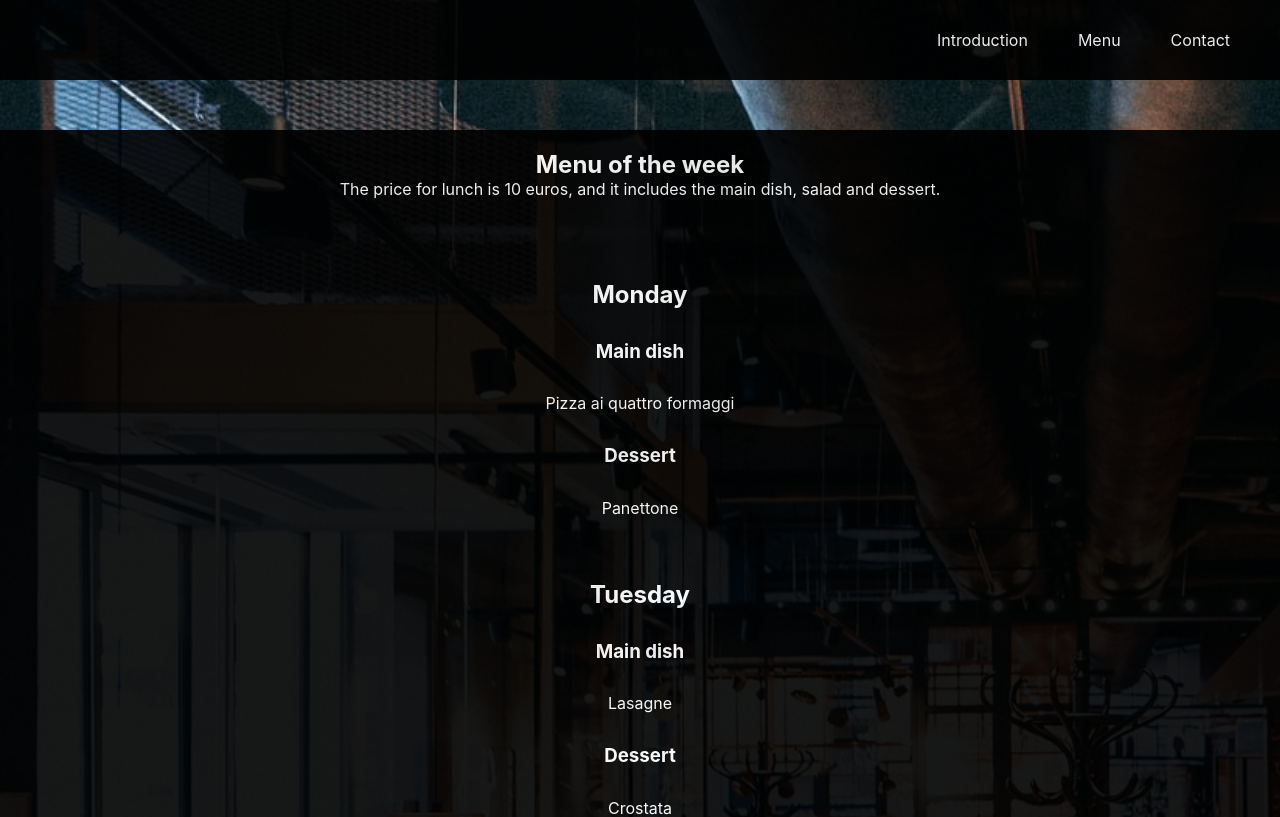
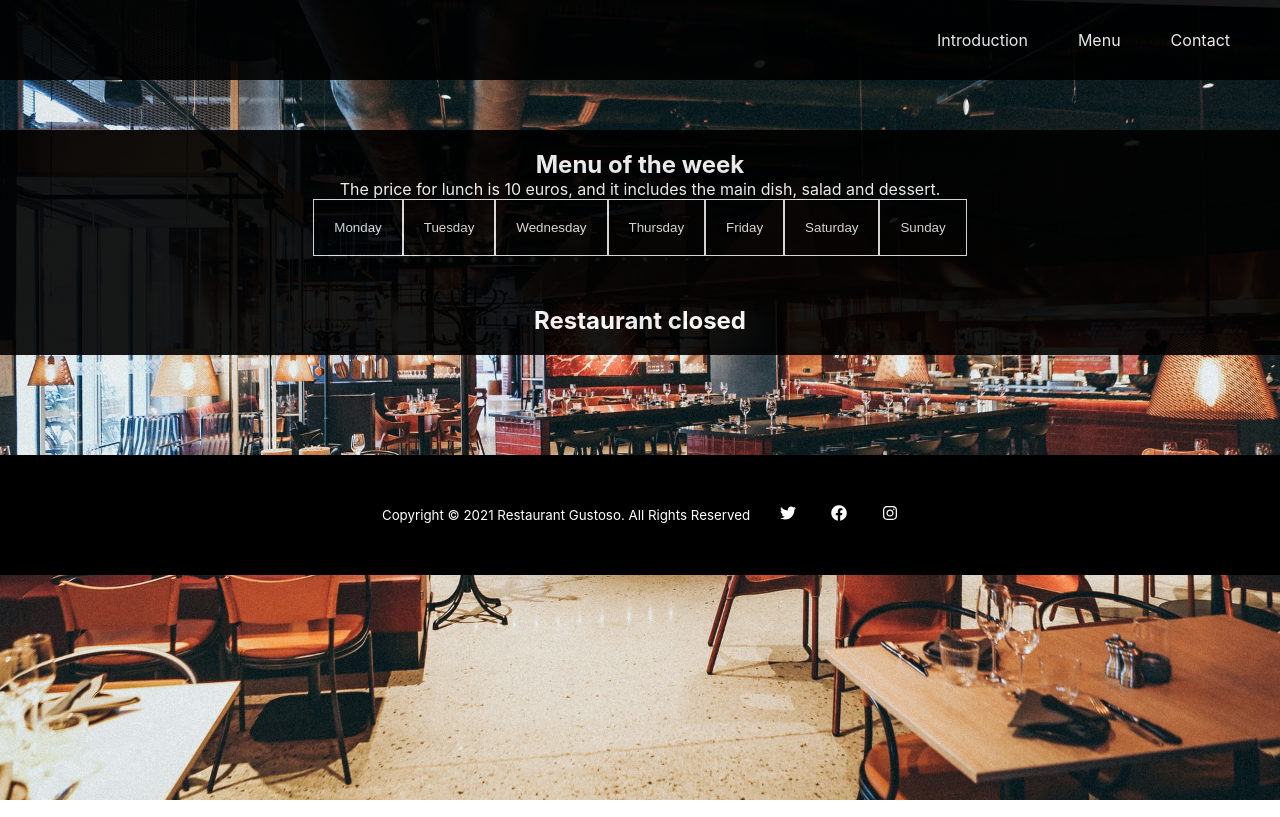
Before and after one commit to markusmatilainen/restaurant-site, a React (Create React App) app: page /menu in a window 1280 px wide. Shown: the top 817 px of the page. Built offline with nearby package versions, Linux system fonts and the light colour scheme.

Commit message:
Added day-specific menu selector

```diff
--- a/src/App.css
+++ b/src/App.css
@@ -1,3 +1,25 @@
+@-webkit-keyframes buttonsAnimation {
+  from {
+    color: white;
+    background-color: black;
+  }
+  to {
+    color: black;
+    background-color: white;
+  }
+}
+
+@keyframes buttonsAnimation {
+  from {
+    color: white;
+    background-color: black;
+  }
+  to {
+    color: black;
+    background-color: white;
+  }
+}
+
 * {
   margin: 0;
   padding: 0;
@@ -116,6 +138,29 @@ header .app-link:hover {
   padding: 20px;
 }
 
+.menu button {
+  color: white;
+  background-color: black;
+  opacity: 0.9;
+  border: 1px solid white;
+  padding: 20px;
+}
+
+.menu button:hover {
+  cursor: pointer;
+  color: black;
+  background-color: white;
+  -webkit-animation-name: buttonsAnimation;
+          animation-name: buttonsAnimation;
+  -webkit-animation-duration: 0.5s;
+          animation-duration: 0.5s;
+}
+
+.menu button:focus {
+  color: black;
+  background-color: white;
+}
+
 .menu .menu-items {
   display: -webkit-box;
   display: -ms-flexbox;
@@ -208,28 +253,6 @@ header .app-link:hover {
   width: 100%;
 }
 
-@-webkit-keyframes formbuttons {
-  from {
-    color: white;
-    background-color: black;
-  }
-  to {
-    color: black;
-    background-color: white;
-  }
-}
-
-@keyframes formbuttons {
-  from {
-    color: white;
-    background-color: black;
-  }
-  to {
-    color: black;
-    background-color: white;
-  }
-}
-
 .contactform {
   display: -webkit-box;
   display: -ms-flexbox;
@@ -290,8 +313,8 @@ header .app-link:hover {
   cursor: pointer;
   color: black;
   background-color: white;
-  -webkit-animation-name: formbuttons;
-          animation-name: formbuttons;
+  -webkit-animation-name: buttonsAnimation;
+          animation-name: buttonsAnimation;
   -webkit-animation-duration: 0.5s;
           animation-duration: 0.5s;
 }
--- a/src/App.scss
+++ b/src/App.scss
@@ -14,6 +14,17 @@ $secondaryColor: black;
   color: $mainColor;
   background-color: $secondaryColor;
   opacity: 0.9;
+}
+
+@keyframes buttonsAnimation {
+  from {
+    color: $mainColor;
+    background-color: $secondaryColor;
+  }
+  to {
+    color: $secondaryColor;
+    background-color: $mainColor;
+  }
 }
 
 * {
@@ -67,6 +78,22 @@ header {
   @include cardStyles();
   text-align: center;
   padding: 20px;
+  button {
+    @include cardStyles();
+    border: 1px solid $mainColor;
+    padding: 20px;
+    &:hover {
+      cursor: pointer;
+      color: $secondaryColor;
+      background-color: $mainColor;
+      animation-name: buttonsAnimation;
+      animation-duration: 0.5s;
+    }
+    &:focus {
+      color: $secondaryColor;
+      background-color: $mainColor;
+    }
+  }
   .menu-items {
     @include flex(column, space-between, center);
     margin-top: 50px;
@@ -105,17 +132,6 @@ header {
   width: 100%;
 }
 
-@keyframes formbuttons {
-  from {
-    color: $mainColor;
-    background-color: $secondaryColor;
-  }
-  to {
-    color: $secondaryColor;
-    background-color: $mainColor;
-  }
-}
-
 .contactform {
   @include flex(column, space-evenly, center);
   width: 50%;
@@ -145,7 +161,7 @@ header {
       cursor: pointer;
       color: $secondaryColor;
       background-color: $mainColor;
-      animation-name: formbuttons;
+      animation-name: buttonsAnimation;
       animation-duration: 0.5s;
     }
   }
--- a/src/components/Menu.js
+++ b/src/components/Menu.js
@@ -1,20 +1,57 @@
-import React from "react";
+import React, {useState} from "react";
 import '../App.css';
 import MenuItem from './MenuItem';
 
 function Menu() {
+
+  /**
+   * The getDay() method returns the day of the week (from 0 to 6) for the specified date.
+   * Note: Sunday is 0, Monday is 1, and so on.
+   */
+
+  var currentDay = new Date().getDay();
+  const [day, setDay] = useState(currentDay);
+
+  const changeDay = (dayNumber) => {
+    setDay(dayNumber)
+  };
+
+  const renderMenu = (dayNumber) => {
+    switch (dayNumber) {
+      case 1:
+        return <MenuItem day="Monday" main="Pizza ai quattro formaggi" dessert="Panettone" />;
+      case 2:
+        return<MenuItem day="Tuesday" main="Lasagne" dessert="Crostata" />;
+      case 3:
+        return <MenuItem day="Wednesday" main="Pizza al taglio" dessert="Tiramisu" />;
+      case 4:
+        return <MenuItem day="Thursday" main="Pasta e fagioli" dessert="Biscotti" />;
+      case 5:
+        return <MenuItem day="Friday" main="Spaghetti" dessert="Gelato" />;
+      case 6:
+        return <h2>No lunch for today</h2>;
+      case 0:
+        return <h2>Restaurant closed</h2>;
+      default:
+        break;
+    }
+  }
+
   return (
     <div className="menu" id="menu">
-        <div className="menu-text">
+        <div>
           <h2>Menu of the week</h2>
           <p>The price for lunch is 10 euros, and it includes the main dish, salad and dessert.</p>
+          <button onClick={() => changeDay(1)}>Monday</button>
+          <button onClick={() => changeDay(2)}>Tuesday</button>
+          <button onClick={() => changeDay(3)}>Wednesday</button>
+          <button onClick={() => changeDay(4)}>Thursday</button>
+          <button onClick={() => changeDay(5)}>Friday</button>
+          <button onClick={() => changeDay(6)}>Saturday</button>
+          <button onClick={() => changeDay(0)}>Sunday</button>
         </div>
         <div className="menu-items">
-          <MenuItem day="Monday" main="Pizza ai quattro formaggi" dessert="Panettone" />
-          <MenuItem day="Tuesday" main="Lasagne" dessert="Crostata" />
-          <MenuItem day="Wednesday" main="Pizza al taglio" dessert="Tiramisu" />
-          <MenuItem day="Thursday" main="Pasta e fagioli" dessert="Biscotti" />
-          <MenuItem day="Friday" main="Spaghetti" dessert="Gelato" />
+          {renderMenu(day)}
         </div>
     </div>
   );
--- a/src/components/MenuItem.js
+++ b/src/components/MenuItem.js
@@ -4,7 +4,7 @@ import '../App.css';
 function MenuItem({ day, main, dessert }) {
   return (
     <div className="menu-item">
-        <h2 className="menu-day">{day}</h2>
+        <h2>{day}</h2>
         <h3>Main dish</h3>
         <p>{main}</p>
         <h3>Dessert</h3>
```
Also changed, not shown: 1 other file (tests, documents, lock files or other folders).
